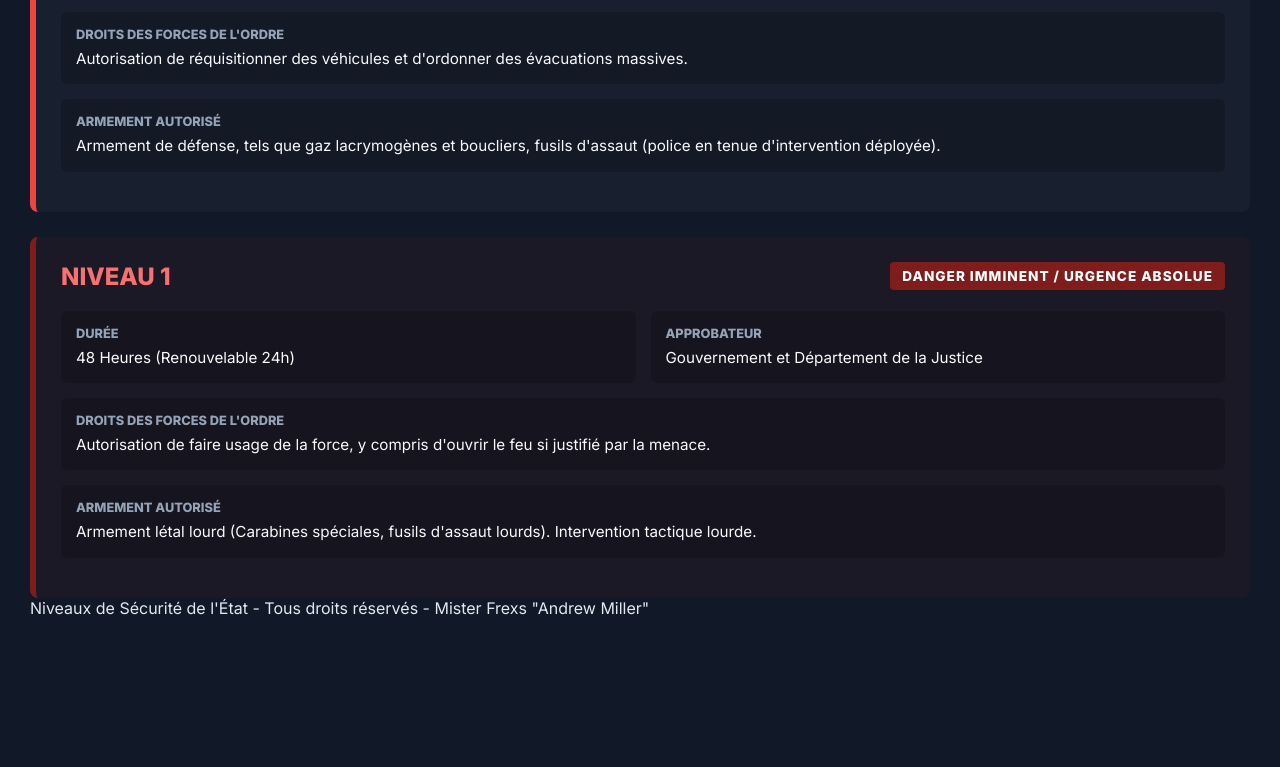
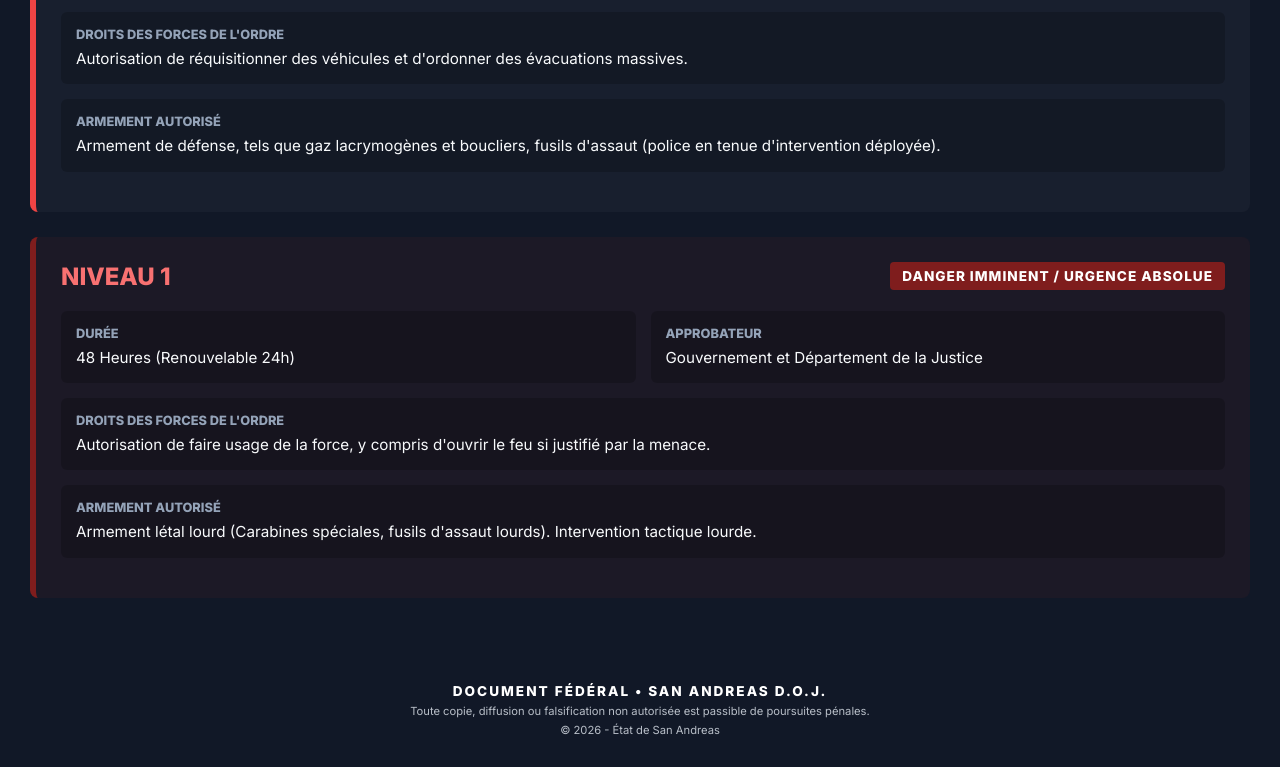
Before and after one commit to misterfrexs/sadojportal, a website: page StateCode/NS.html in a window 1280 px wide. Shown: the part 1648-2415 px from the top of the page. Before the commit the page ends 2296 px from the top, so only its background shows below. Drawn offline with Linux system fonts and the light colour scheme.

Commit message:
Modifs NS.html

```diff
--- a/StateCode/NS.html
+++ b/StateCode/NS.html
@@ -147,8 +147,10 @@
 
     </div>
 
-    <div class="footer-note">
-        Niveaux de Sécurité de l'État - Tous droits réservés - Mister Frexs "Andrew Miller"
+    <div class="doc-footer">
+        <div class="footer-title">Document Fédéral • <span class="highlight">San Andreas D.O.J.</span></div>
+        <p class="footer-text">Toute copie, diffusion ou falsification non autorisée est passible de poursuites pénales.</p>
+        <p class="footer-text" style="margin-top: 5px;">© 2026 - État de San Andreas</p>
     </div>
 
     <script>
```
